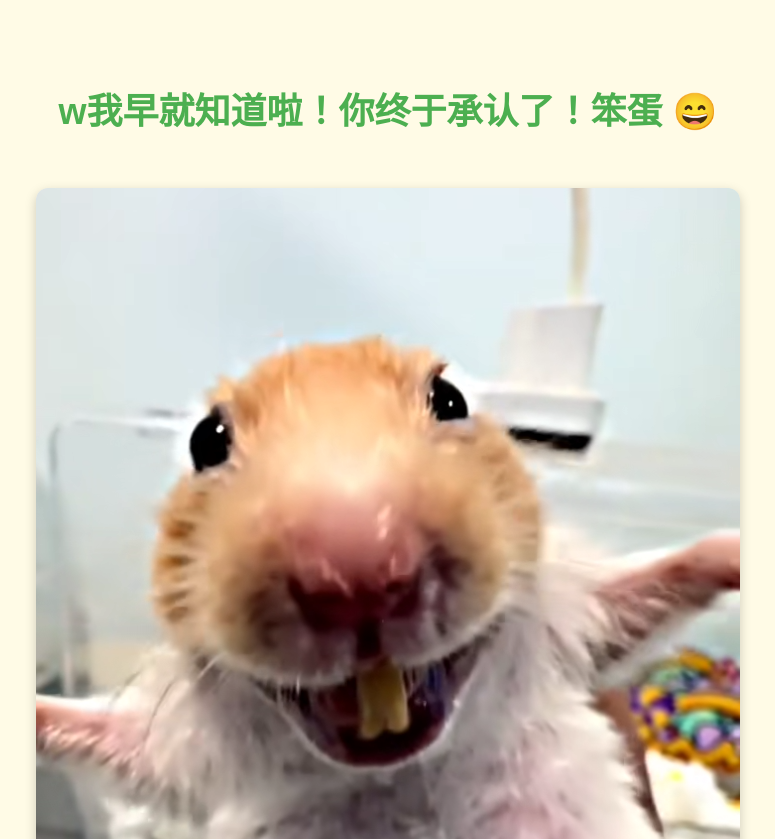
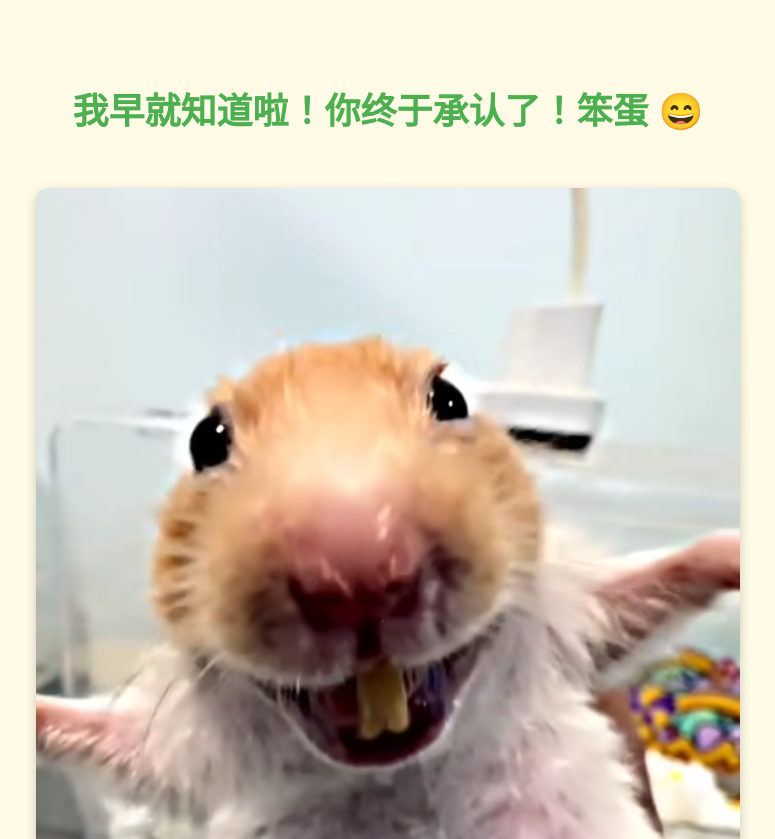
Before and after one commit to jackzhu2008/troll, a plain HTML site: page congratulazioni.html in a window 1280 px wide. Shown: the top 839 px of the page, without its empty margins (252-1027 px from the left). Drawn offline with Linux system fonts and the light colour scheme.

Commit message:
Update congratulazioni.html

```diff
--- a/congratulazioni.html
+++ b/congratulazioni.html
@@ -28,7 +28,7 @@
 </head>
 <body>
 
-    <h1>w我早就知道啦！你终于承认了！笨蛋 😄</h1>
+    <h1>我早就知道啦！你终于承认了！笨蛋 😄</h1>
 
     <img src="ma.png" alt="GIF divertente">
 
```
